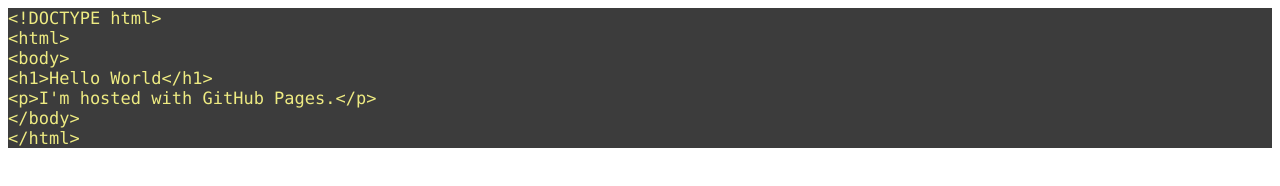
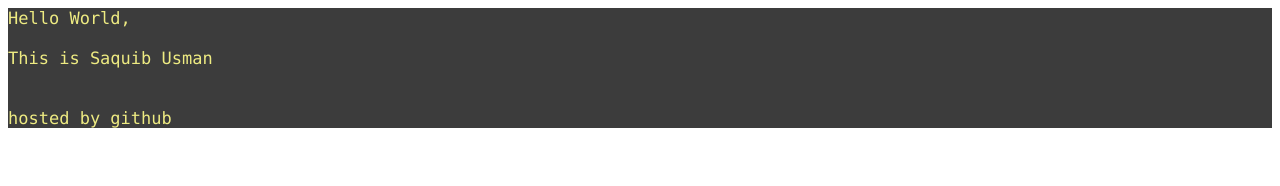
Before and after one commit to SaquibUsman/saquibusman.github.io, a plain HTML site: page index.html in a window 1280 px wide. Drawn offline with Linux system fonts and the light colour scheme.

Commit message:
Edit main Page

```diff
--- a/index.html
+++ b/index.html
@@ -8,16 +8,16 @@
   <meta name="CocoaVersion" content="1318.14">
   <style type="text/css">
     p.p1 {margin: 0.0px 0.0px 0.0px 0.0px; font: 17.0px Consolas; color: #eeeb82; -webkit-text-stroke: #eeeb82; background-color: #3c3c3c}
+    p.p2 {margin: 0.0px 0.0px 0.0px 0.0px; font: 17.0px Consolas; color: #eeeb82; -webkit-text-stroke: #eeeb82; background-color: #3c3c3c; min-height: 20.0px}
     span.s1 {font-kerning: none}
   </style>
 </head>
 <body>
-<p class="p1"><span class="s1">&lt;!DOCTYPE html&gt;</span></p>
-<p class="p1"><span class="s1">&lt;html&gt;</span></p>
-<p class="p1"><span class="s1">&lt;body&gt;</span></p>
-<p class="p1"><span class="s1">&lt;h1&gt;Hello World&lt;/h1&gt;</span></p>
-<p class="p1"><span class="s1">&lt;p&gt;I'm hosted with GitHub Pages.&lt;/p&gt;</span></p>
-<p class="p1"><span class="s1">&lt;/body&gt;</span></p>
-<p class="p1"><span class="s1">&lt;/html&gt;</span></p>
+<p class="p1"><span class="s1">Hello World,</span></p>
+<p class="p2"><span class="s1"></span><br></p>
+<p class="p1"><span class="s1">This is Saquib Usman</span></p>
+<p class="p2"><span class="s1"></span><br></p>
+<p class="p2"><span class="s1"></span><br></p>
+<p class="p1"><span class="s1">hosted by github</span></p>
 </body>
 </html>
```
